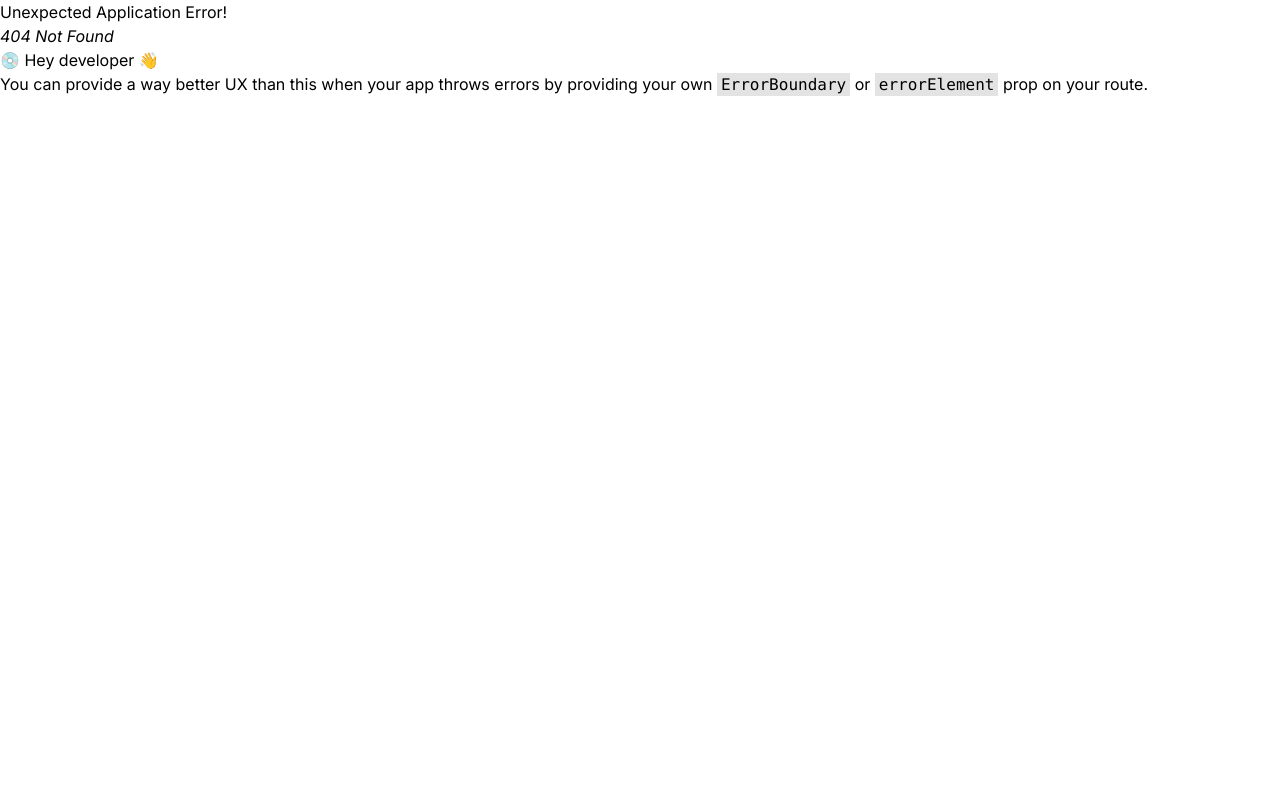
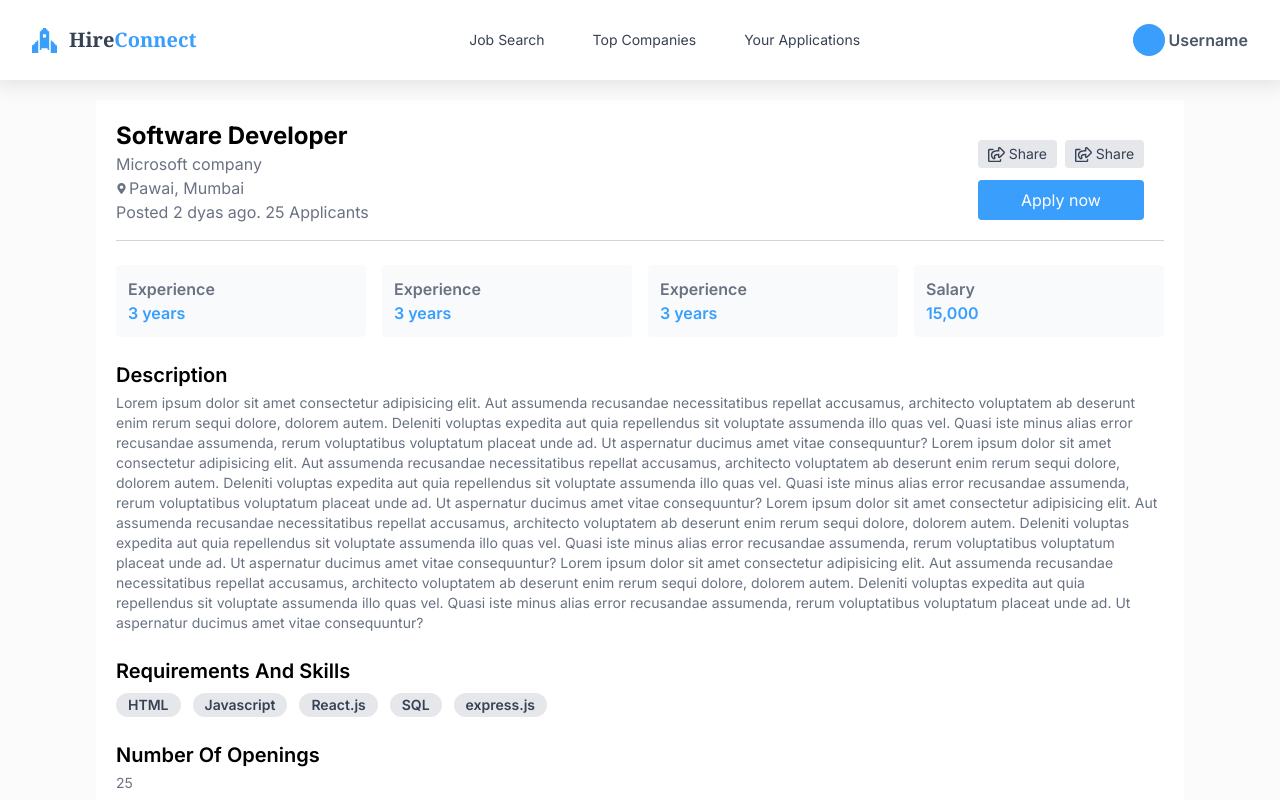
Before and after one commit to YashMulik2005/HireConnect_frontend, a React (Vite) app: page /job/1 in a window 1280 px wide. Before the commit this address had no page. Built offline with nearby package versions, Linux system fonts and the light colour scheme.

Commit message:
job details page done

```diff
--- a/src/App.jsx
+++ b/src/App.jsx
@@ -10,6 +10,7 @@ import Auth from "./pages/Auth/Auth";
 import authHook, { AuthProvider } from "./context/AuthContext";
 import { Toaster } from "react-hot-toast";
 import HomePage from "./pages/Student/HomePage";
+import JobDetails from "./pages/Student/JobDetails";
 
 function AppRoutes() {
   const { token, userdata } = authHook();
@@ -51,6 +52,10 @@ function AppRoutes() {
       path: "/student",
       element: <HomePage />,
     },
+    {
+      path: "/job/:id",
+      element: <JobDetails />,
+    },
   ];
 
   const router = createBrowserRouter(routes);
--- /dev/null
+++ b/src/components/Footer.jsx
@@ -0,0 +1,7 @@
+import React from "react";
+
+function Footer() {
+  return <div className=" bg-gray-800 text-white">Footer</div>;
+}
+
+export default Footer;
--- a/src/components/StudentNavbar.jsx
+++ b/src/components/StudentNavbar.jsx
@@ -14,18 +14,19 @@ function StudentNavbar() {
         </h1>
       </div>
       <div className="flex gap-10 h-full text-gray-700 items-center text-sm">
-        <p className=" px-1 h-full flex items-center hover:border-b-4 hover:border-b-main_blue hover:font-bold cursor-pointer">
+        <p className=" px-1 h-full flex items-center hover:border-b-3 hover:border-b-main_blue hover:font-bold cursor-pointer">
           Job Search
         </p>
-        <p className="px-1 h-full flex items-center hover:border-b-4 hover:border-b-main_blue hover:font-bold cursor-pointer">
+        <p className="px-1 h-full flex items-center hover:border-b-3 hover:border-b-main_blue hover:font-bold cursor-pointer">
           Top Companies
         </p>
-        <p className="px-1 h-full flex items-center hover:border-b-4 hover:border-b-main_blue hover:font-bold cursor-pointer">
+        <p className="px-1 h-full flex items-center hover:border-b-3 hover:border-b-main_blue hover:font-bold cursor-pointer">
           Your Applications
         </p>
       </div>
-      <div>
+      <div className=" flex gap-1 items-center">
         <div className=" w-8 h-8 rounded-full bg-main_blue"></div>
+        <h1 className=" text-gray-600 font-semibold">Username</h1>
       </div>
     </div>
   );
--- a/src/pages/Student/JobCard.jsx
+++ b/src/pages/Student/JobCard.jsx
@@ -1,12 +1,23 @@
 import React from "react";
 import { FaMapMarkerAlt } from "react-icons/fa";
+import { useNavigate } from "react-router";
 
 function JobCard() {
+  const navigate = useNavigate();
   return (
-    <div className=" bg-white rounded p-5 w-full flex flex-col gap-2">
+    <div
+      onClick={() => navigate("/job/1")}
+      className=" bg-white rounded p-5 w-full flex flex-col gap-2 cursor-pointer"
+    >
       <div className=" flex flex-row w-full gap-3">
         <section className=" w-[5%] flex justify-center items-center">
-          <div className=" w-10 h-10 rounded-full bg-main_blue"></div>
+          <div className=" w-full h-full">
+            <img
+              src="https://img.freepik.com/premium-vector/beautiful-unique-logo-design-ecommerce-retail-company_1287271-14561.jpg?semt=ais_hybrid&w=740"
+              alt="company logo"
+              className=" w-full h-full"
+            />
+          </div>
         </section>
         <section className=" w-[85%]">
           <h1 className=" font-bold text-md">Software Developer</h1>
--- /dev/null
+++ b/src/pages/Student/JobDetails.jsx
@@ -0,0 +1,166 @@
+import React from "react";
+import StudentNavbar from "../../components/StudentNavbar";
+import { FaMapMarkerAlt } from "react-icons/fa";
+import { FaRegShareSquare } from "react-icons/fa";
+import Footer from "../../components/Footer";
+
+function JobDetails() {
+  return (
+    <div className=" w-full h-full bg-off-white overflow-y-auto">
+      <div className=" w-full h-[10%] sticky top-0">
+        <StudentNavbar />
+      </div>
+      <div className="w-full px-24 flex flex-col items-center ">
+        <div className=" bg-white w-full flex flex-col p-5 rounded gap-6 mt-5">
+          <div className=" flex w-[100%] gap-5 border-b-[1px] border-gray-300">
+            <section className=" w-[80%] justify-between">
+              <h1 className=" text-2xl text-black font-bold">
+                Software Developer
+              </h1>
+              <p className=" text-md text-gray-500">Microsoft company</p>
+              <section className=" flex items-center gap-0.5">
+                <FaMapMarkerAlt size={11} color="#6a7282" />
+                <h1 className="text-md text-gray-500">Pawai, Mumbai</h1>
+              </section>
+              <p className="text-md text-gray-500">
+                Posted 2 dyas ago. 25 Applicants
+              </p>
+            </section>
+            <section className=" w-[20%] md:p-5 flex flex-col gap-3">
+              <div className=" flex gap-2 items-center w-full h-full">
+                <button className="bg-gray-200 flex p-1 w-[50%] justify-center items-center rounded text-sm gap-1 text-gray-700">
+                  <FaRegShareSquare size={17} />
+                  Share
+                </button>
+                <button className="bg-gray-200 flex p-1 w-[50%] justify-center items-center rounded text-sm gap-1 text-gray-700">
+                  <FaRegShareSquare size={17} />
+                  Share
+                </button>
+              </div>
+              <button className=" bg-main_blue text-white w-full px-3 py-2 rounded">
+                Apply now
+              </button>
+            </section>
+          </div>
+          <div className=" grid grid-cols-4 gap-4">
+            <section className=" font-semibold bg-gray-50 p-3 rounded">
+              <h1 className=" text-gray-500">Experience</h1>
+              <p className=" text-main_blue">3 years</p>
+            </section>
+            <section className=" font-semibold bg-gray-50 p-3 rounded">
+              <h1 className=" text-gray-500">Experience</h1>
+              <p className=" text-main_blue">3 years</p>
+            </section>
+            <section className=" font-semibold bg-gray-50 p-3 rounded">
+              <h1 className=" text-gray-500">Experience</h1>
+              <p className=" text-main_blue">3 years</p>
+            </section>
+            <section className=" font-semibold bg-gray-50 p-3 rounded">
+              <h1 className=" text-gray-500">Salary</h1>
+              <p className=" text-main_blue">15,000</p>
+            </section>
+          </div>
+          <div>
+            <h1 className=" text-xl font-semibold">Description</h1>
+            <p className=" text-gray-500 text-sm mt-1">
+              Lorem ipsum dolor sit amet consectetur adipisicing elit. Aut
+              assumenda recusandae necessitatibus repellat accusamus, architecto
+              voluptatem ab deserunt enim rerum sequi dolore, dolorem autem.
+              Deleniti voluptas expedita aut quia repellendus sit voluptate
+              assumenda illo quas vel. Quasi iste minus alias error recusandae
+              assumenda, rerum voluptatibus voluptatum placeat unde ad. Ut
+              aspernatur ducimus amet vitae consequuntur? Lorem ipsum dolor sit
+              amet consectetur adipisicing elit. Aut assumenda recusandae
+              necessitatibus repellat accusamus, architecto voluptatem ab
+              deserunt enim rerum sequi dolore, dolorem autem. Deleniti voluptas
+              expedita aut quia repellendus sit voluptate assumenda illo quas
+              vel. Quasi iste minus alias error recusandae assumenda, rerum
+              voluptatibus voluptatum placeat unde ad. Ut aspernatur ducimus
+              amet vitae consequuntur? Lorem ipsum dolor sit amet consectetur
+              adipisicing elit. Aut assumenda recusandae necessitatibus repellat
+              accusamus, architecto voluptatem ab deserunt enim rerum sequi
+              dolore, dolorem autem. Deleniti voluptas expedita aut quia
+              repellendus sit voluptate assumenda illo quas vel. Quasi iste
+              minus alias error recusandae assumenda, rerum voluptatibus
+              voluptatum placeat unde ad. Ut aspernatur ducimus amet vitae
+              consequuntur? Lorem ipsum dolor sit amet consectetur adipisicing
+              elit. Aut assumenda recusandae necessitatibus repellat accusamus,
+              architecto voluptatem ab deserunt enim rerum sequi dolore, dolorem
+              autem. Deleniti voluptas expedita aut quia repellendus sit
+              voluptate assumenda illo quas vel. Quasi iste minus alias error
+              recusandae assumenda, rerum voluptatibus voluptatum placeat unde
+              ad. Ut aspernatur ducimus amet vitae consequuntur?
+            </p>
+          </div>
+          <div>
+            <h1 className=" text-xl font-semibold">Requirements And Skills</h1>
+            <div className=" text-gray-500 text-sm mt-2 flex gap-3 flex-wrap">
+              <h1 className=" rounded-xl px-3 py-[2px] bg-gray-200 text-gray-700 font-semibold">
+                HTML
+              </h1>
+              <h1 className=" rounded-xl px-3 py-[2px] bg-gray-200 text-gray-700 font-semibold">
+                Javascript
+              </h1>
+              <h1 className=" rounded-xl px-3 py-[2px] bg-gray-200 text-gray-700 font-semibold">
+                React.js
+              </h1>
+              <h1 className=" rounded-xl px-3 py-[2px] bg-gray-200 text-gray-700 font-semibold">
+                SQL
+              </h1>
+              <h1 className=" rounded-xl px-3 py-[2px] bg-gray-200 text-gray-700 font-semibold">
+                express.js
+              </h1>
+            </div>
+          </div>
+          <div>
+            <h1 className=" text-xl font-semibold">Number Of Openings</h1>
+            <p className="text-gray-500 text-sm mt-1">25</p>
+          </div>
+          <div>
+            <h1 className=" text-xl font-semibold">Perks</h1>
+            <div className=" text-gray-500 text-sm mt-2 flex gap-3 flex-wrap">
+              <h1 className=" rounded-xl px-3 py-[2px] bg-gray-200 text-gray-700 font-semibold">
+                Certificate
+              </h1>
+              <h1 className=" rounded-xl px-3 py-[2px] bg-gray-200 text-gray-700 font-semibold">
+                Letter of recommendation
+              </h1>
+            </div>
+          </div>
+          <div>
+            <h1 className=" text-xl font-semibold">About the job/internship</h1>
+            <section className="text-gray-500 text-sm mt-1">
+              <li>are available for the work from home job/internship</li>
+              <li>
+                can start the work from home job/internship between 20th Jun'25
+                and 25th Jul'25
+              </li>
+              <li>are available for duration of 1 week</li>
+            </section>
+          </div>
+          <div>
+            <h1 className=" text-xl font-semibold">About Company</h1>
+            <p className=" text-gray-500 text-sm mt-1">
+              Lorem ipsum dolor sit amet consectetur adipisicing elit. Optio
+              beatae perferendis consequatur exercitationem, dolore libero,
+              eligendi officia repudiandae et, inventore at dicta?Lorem ipsum
+              dolor sit amet consectetur adipisicing elit. Optio beatae
+              perferendis consequatur exercitationem, dolore libero, eligendi
+              officia repudiandae et, inventore at dicta?
+            </p>
+          </div>
+          <div className=" flex justify-center items-center">
+            <button className=" bg-main_blue text-white w-40 px-3 py-2 rounded">
+              Apply now
+            </button>
+          </div>
+        </div>
+      </div>
+      <div className=" -px-24 mt-6 w-full ">
+        <Footer />
+      </div>
+    </div>
+  );
+}
+
+export default JobDetails;
```
